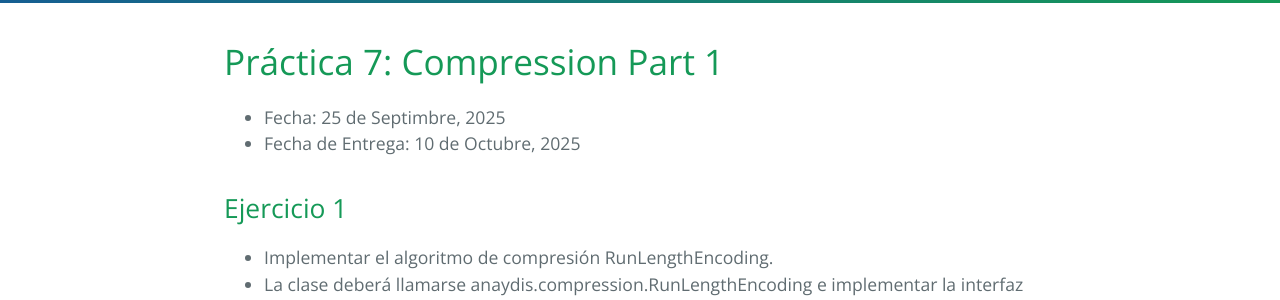
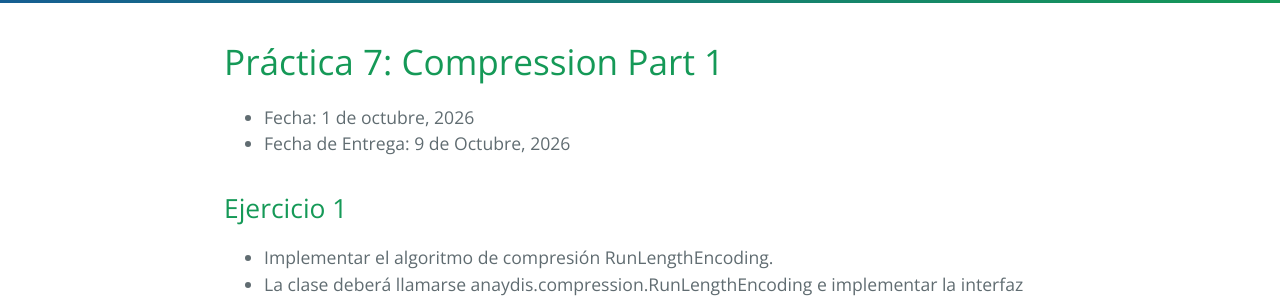
Before and after one commit to FacultadDeIngenieria/anaydis, a Jekyll site: the page built from practice/tp7.md, in a window 1280 px wide. Shown: the part 266-566 px from the top of the page. Built offline with Jekyll 4.4.1, drawn with Linux system fonts in a browser that asks for light colours.

```diff
--- a/practice/tp7.md
+++ b/practice/tp7.md
@@ -6,8 +6,8 @@ permalink: /practice/7
 
 # Práctica 7: Compression Part 1
 
-* Fecha: 25 de Septimbre, 2025
-* Fecha de Entrega: 10 de Octubre, 2025
+* Fecha: 1 de octubre, 2026
+* Fecha de Entrega: 9 de Octubre, 2026
 
 ## Ejercicio 1
 
```
Also changed, not shown: README.md.
